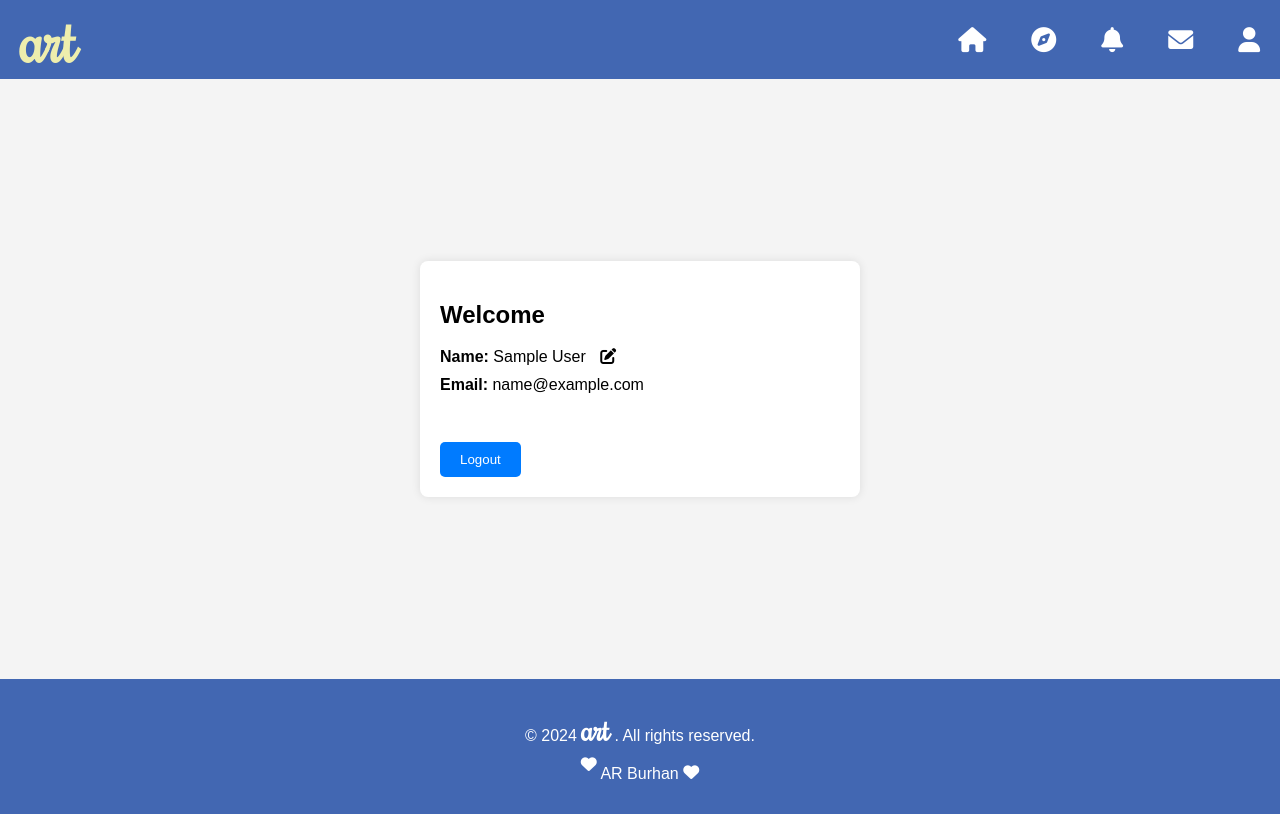
After one commit to arburhan/mini-social-media-php, a PHP site: page /profile.php in a window 1280 px wide. The commit adds this page. Run offline with PHP 8.4, Linux system fonts and the light colour scheme; the visitor is signed in with stand-in values (Sample User, id 1); tables that the repository leaves empty or names only in its code hold one stand-in row (values such as "Sample post").

Commit message:
add user profile page with edit functionality and styling

```diff
--- a/index.php
+++ b/index.php
@@ -89,7 +89,7 @@ if ($_SERVER['REQUEST_METHOD'] === 'POST' && isset($_POST['comment_post_id']) &&
 <body>
     <header>
     <a class="logo" href="index.php">art</a>
-        <nav>
+    <nav>
         <ul>
         <li>
             <a href="index.php"><i class="fas fa-home" style="font-size: 25px;"></i> </a></li>
--- /dev/null
+++ b/profile.css
@@ -0,0 +1,60 @@
+body {
+    font-family: Arial, sans-serif;
+    background-color: #f4f4f4;
+    margin: 0;
+    padding: 0;
+}
+
+main {
+    display: flex;
+    justify-content: center;
+    align-items: center;
+    height: 75vh;
+}
+
+.profile-container {
+    background-color: #fff;
+    padding: 20px;
+    border-radius: 8px;
+    box-shadow: 0 0 10px rgba(0, 0, 0, 0.1);
+    width: 400px;
+    text-align: left;
+}
+
+.profile-container h1 {
+    margin-bottom: 20px;
+}
+
+.profile-container label {
+    font-weight: bold;
+}
+
+.profile-container .edit-icon {
+    cursor: pointer;
+    margin-left: 10px;
+}
+
+.profile-container .input-field {
+    display: none;
+    margin-top: 10px;
+}
+
+.profile-container .update-button {
+    display: none;
+    margin-top: 10px;
+}
+
+.profile-container p {
+    margin: 10px 0;
+}
+
+.profile-container a {
+    display: inline-block;
+    margin-top: 20px;
+    text-decoration: none;
+    color: #007BFF;
+}
+
+.profile-container a:hover {
+    text-decoration: underline;
+}
--- /dev/null
+++ b/profile.php
@@ -0,0 +1,110 @@
+<?php
+session_start();
+
+// Check if the user is logged in
+if (!isset($_SESSION['user_id'])) {
+    header("Location: login.php");
+    exit();
+}
+$user_id = $_SESSION['user_id'];
+
+// Database connection
+$servername = "localhost";
+$dbUsername = "root";
+$dbPassword = "root";
+$dbname = "phpProject";
+
+$conn = new mysqli($servername, $dbUsername, $dbPassword, $dbname);
+if ($conn->connect_error) {
+    die("Connection failed: " . $conn->connect_error);
+}
+
+// Handle form submission to update the user's name
+if ($_SERVER['REQUEST_METHOD'] == 'POST' && isset($_POST['new_name'])) {
+    $new_name = $_POST['new_name'];
+    $update_query = "UPDATE users SET name = ? WHERE id = ?";
+    $update_stmt = $conn->prepare($update_query);
+    $update_stmt->bind_param('si', $new_name, $user_id);
+    $update_stmt->execute();
+    $update_stmt->close();
+}
+
+// Fetch user information from the database
+$query = "SELECT * FROM users WHERE id = ?";
+$stmt = $conn->prepare($query);
+$stmt->bind_param('i', $user_id);
+$stmt->execute();
+$result = $stmt->get_result();
+$user = $result->fetch_assoc();
+?>
+
+<!DOCTYPE html>
+<html lang="en">
+<head>
+    <meta charset="UTF-8">
+    <meta name="viewport" content="width=device-width, initial-scale=1.0">
+    <title>ART | User Profile</title>
+    <link rel="stylesheet" href="profile.css">
+    <link rel="stylesheet" href="navbar.css">
+    <link rel="stylesheet" href="footer.css">
+    <link rel="stylesheet" href="https://cdnjs.cloudflare.com/ajax/libs/font-awesome/6.0.0-beta3/css/all.min.css">
+
+</head>
+<body>
+<header>
+    <a class="logo" href="index.php">art</a>
+    <nav>
+        <ul>
+        <li>
+            <a href="index.php"><i class="fas fa-home" style="font-size: 25px;"></i> </a></li>
+            <li><a href="#"><i class="fas fa-compass" style="font-size: 25px; margin: 0px 25px"></i> </a></li>
+            <li><a href="#"><i class="fas fa-bell" style="font-size: 25px;"></i> </a></li>
+            <li><a href="#"><i class="fas fa-envelope" style="font-size: 25px;  margin: 0px 25px"></i> </a></li>
+            <li><a href="#"><i class="fas fa-user" style="font-size: 25px;"></i> </a></li>
+        </ul>
+    </nav>
+    </header>
+    <main>
+    <div class="profile-container">
+        <h2> Welcome</h2>
+        <form method="POST" action="">
+            <label for="new_name">Name:</label>
+            <span id="name-display"><?php echo htmlspecialchars($user['name']); ?></span>
+            <i class="fas fa-edit edit-icon" id="edit-icon-name" onclick="enableEditing('name')"></i>
+            <input type="text" id="name-input" name="new_name" class="input-field" required>
+            <button type="submit" id="update-button-name" class="update-button">Update Name</button>
+            <br>
+            <p><strong>Email:</strong> <?php echo htmlspecialchars($user['email']); ?></p>
+            <br>
+        </form>
+
+    <button onclick="window.location.href='logout.php'" style="margin-top: 20px; padding: 10px 20px; background-color: #007BFF; color: white; border: none; border-radius: 5px; cursor: pointer;">Logout</button>
+    </div>
+    <script>
+        function enableEditing(field) {
+            var display = document.getElementById(field + '-display');
+            var input = document.getElementById(field + '-input');
+            var updateButton = document.getElementById('update-button-' + field);
+            var editIcon = document.getElementById('edit-icon-' + field);
+
+            input.value = display.textContent;
+            display.style.display = 'none';
+            editIcon.style.display = 'none';
+            input.style.display = 'inline';
+            updateButton.style.display = 'inline';
+        }
+    </script>
+    </main>
+</body>
+<footer>
+        <p>&copy; 2024 <span class='flogo'>art</span> . All rights reserved.</p>
+        <p style="margin-top:10px;">
+        <a href="https://arburhan.vercel.app/" target="_blank" rel="noopener noreferrer"><i class="fa-solid fa-heart animated-love"></i> AR Burhan <i class="fa-solid fa-heart animated-love endlove"></i></a>
+        </p>
+    </footer>
+</html>
+
+<?php
+$stmt->close();
+$conn->close();
+?>
```
